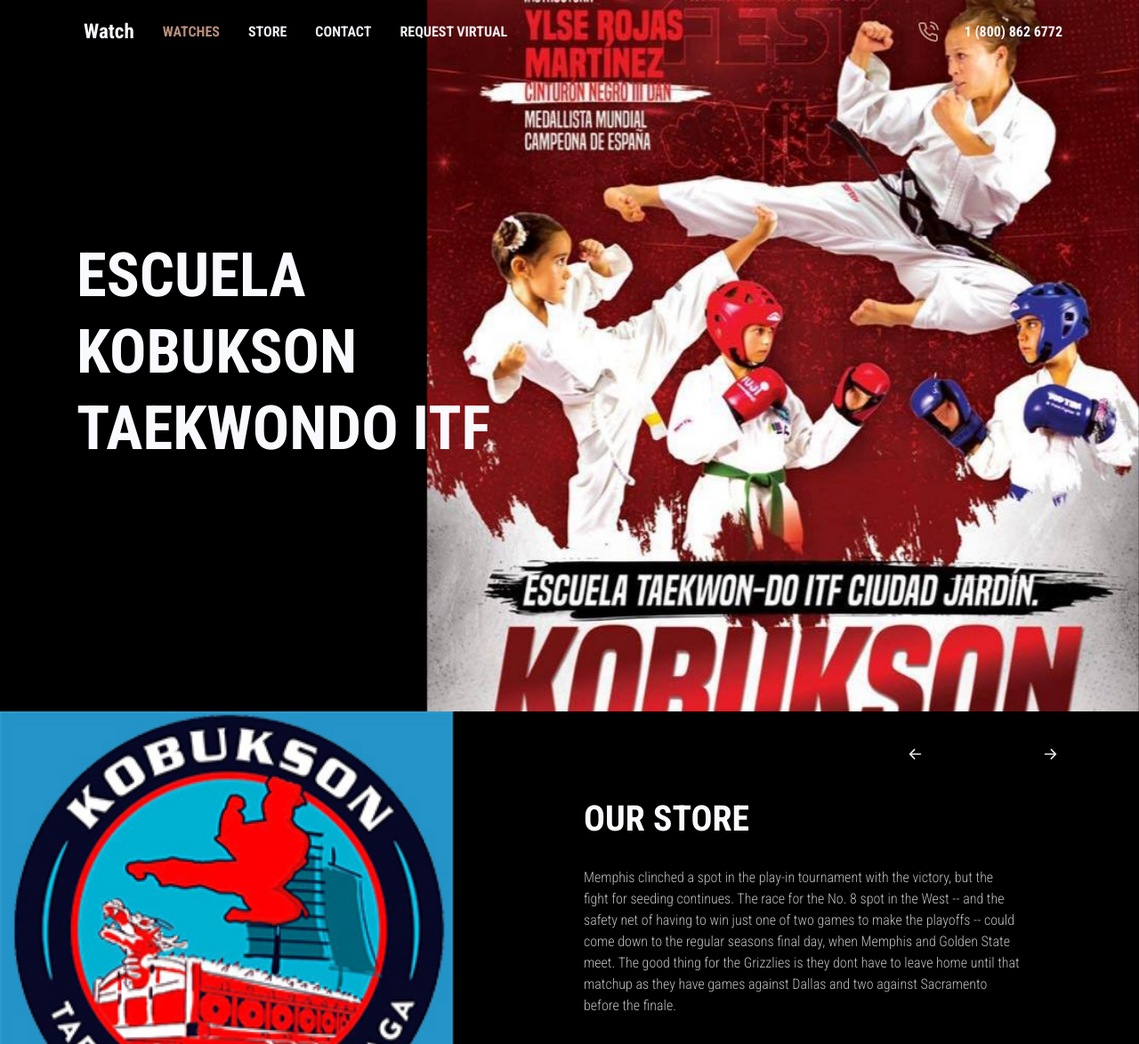
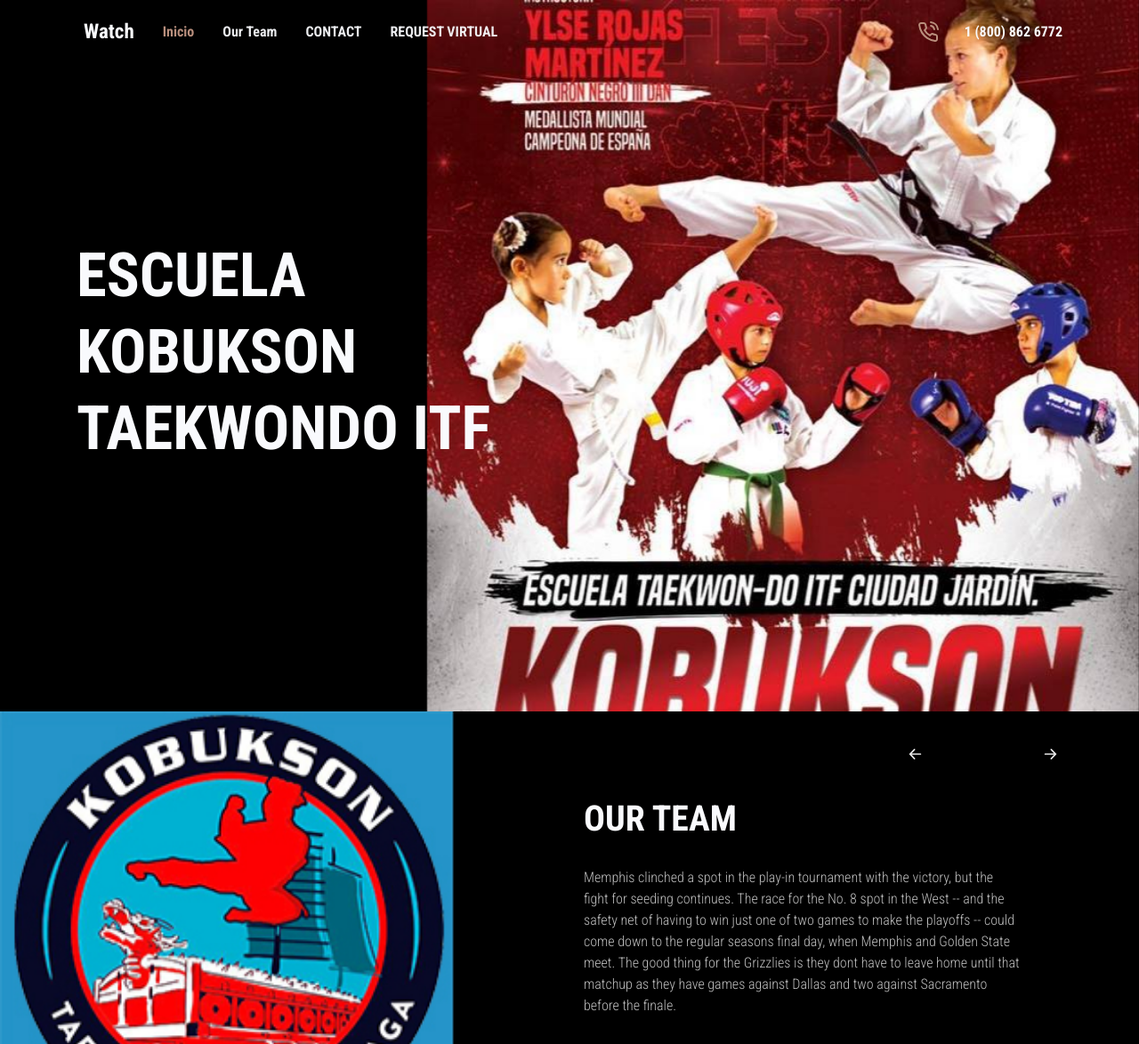
Before and after one commit to taekwondoitf/taekwondoitf.github.io, a plain HTML site: page index.html in a window 1280 px wide. Shown: the top 1174 px of the page at 89% size. Drawn offline with Linux system fonts and the light colour scheme.

```diff
--- a/index.html
+++ b/index.html
@@ -44,8 +44,8 @@
           <button class="navbar-toggler collapsed" type="button" data-bs-toggle="collapse" data-bs-target="#navbarSupportedContent" aria-controls="navbarSupportedContent" aria-expanded="false" aria-label="Toggle navigation"><span class="navbar-toggler-icon"></span></button>
           <div class="collapse navbar-collapse border-top border-lg-0 mt-4 mt-lg-0" id="navbarSupportedContent">
             <ul class="navbar-nav me-auto mb-2 mb-lg-0">
-              <li class="nav-item px-2"><a class="nav-link fw-bold active" aria-current="page" href="#collections">WATCHES</a></li>
-              <li class="nav-item px-2"><a class="nav-link fw-bold" href="#store">STORE</a></li>
+              <li class="nav-item px-2"><a class="nav-link fw-bold active" aria-current="page" href="#collections">Inicio</a></li>
+              <li class="nav-item px-2"><a class="nav-link fw-bold" href="#store">Our Team</a></li>
               <li class="nav-item px-2"><a class="nav-link fw-bold" href="#contact">CONTACT</a></li>
               <li class="nav-item px-2"><a class="nav-link fw-bold" href="#header">REQUEST VIRTUAL</a></li>
             </ul>
@@ -87,7 +87,7 @@
                   <div class="carousel-item active">
                     <div class="row h-100">
                       <div class="col-12">
-                        <h5 class="fs-3 fs-lg-5 lh-sm text-uppercase">Our store</h5>
+                        <h5 class="fs-3 fs-lg-5 lh-sm text-uppercase">Our team</h5>
                         <p class="my-4 pe-xl-5">Memphis clinched a spot in the play-in tournament with the victory, but the fight for seeding continues. The race for the No. 8 spot in the West -- and the safety net of having to win just one of two games to make the playoffs -- could come down to the regular seasons final day, when Memphis and Golden State meet. The good thing for the Grizzlies is they dont have to leave home until that matchup as they have games against Dallas and two against Sacramento before the finale.</p>
                       </div>
                     </div>
@@ -95,7 +95,7 @@
                   <div class="carousel-item">
                     <div class="row h-100">
                       <div class="col-12">
-                        <h5 class="fs-3 fs-lg-5 lh-sm text-uppercase">Our store</h5>
+                        <h5 class="fs-3 fs-lg-5 lh-sm text-uppercase">Our team</h5>
                         <p class="my-4 pe-xl-5">Memphis clinched a spot in the play-in tournament with the victory, but the fight for seeding continues. The race for the No. 8 spot in the West -- and the safety net of having to win just one of two games to make the playoffs -- could come down to the regular seasons final day, when Memphis and Golden State meet. The good thing for the Grizzlies is they dont have to leave home until that matchup as they have games against Dallas and two against Sacramento before the finale.</p>
                       </div>
                     </div>
```
